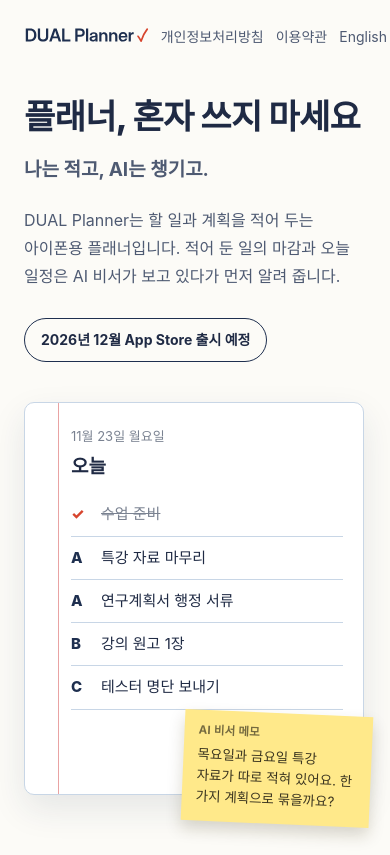
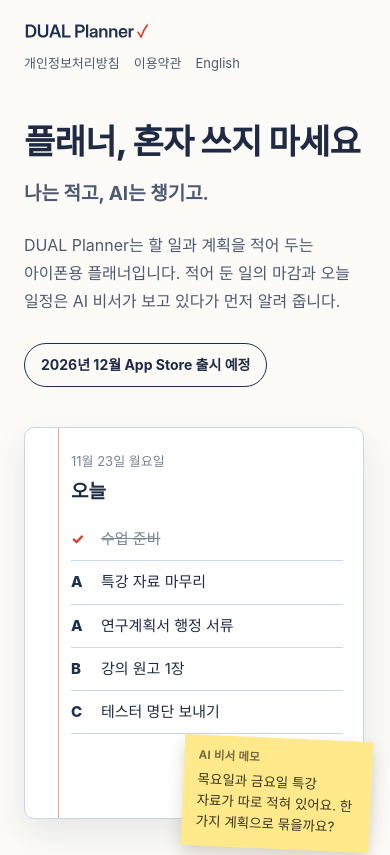
Before and after one commit to HvsOdream/planner-home, a plain HTML site: page index.html in a window 390 px wide. Shown: the top 855 px of the page. Drawn offline with Linux system fonts and the light colour scheme.

Commit message:
좁은 화면에서 머리 메뉴가 넘쳐 가로로 흔들리던 것 고침
Co-Authored-By: Claude Fable 5.2 <noreply@anthropic.com>
Claude-Session: https://claude.ai/code/session_01WW619sFvfv6NS8xEwgjvkf

```diff
--- a/style.css
+++ b/style.css
@@ -1,6 +1,7 @@
 :root { --paper:#FCFBF7; --ink:#1F2A44; --ink-2:#4E5A72; --muted:#7A8291; --rule:#C8D6E6; --margin:#E9A3A3; --cover:#1E2F4F; --check:#D7452E; --postit:#FFE98A; }
 * { margin:0; padding:0; box-sizing:border-box; }
-html { -webkit-text-size-adjust:100%; }
+html { -webkit-text-size-adjust:100%; overflow-x:clip; }
+body { overflow-x:clip; }
 body { background:var(--paper); color:var(--ink); font-family:-apple-system, BlinkMacSystemFont, 'Apple SD Gothic Neo', 'Segoe UI', 'Noto Sans KR', sans-serif; font-size:16px; line-height:1.75; word-break:keep-all; }
 a { color:var(--cover); }
 .wrap { max-width:960px; margin:0 auto; padding:0 24px; }
@@ -52,5 +53,7 @@ footer a { color:var(--ink-2); margin-right:16px; }
   .page { max-width:340px; }
   .postit { right:-8px; }
   .cols { grid-template-columns:1fr; gap:28px; }
-  .top nav a { margin-left:12px; }
+  .top { flex-wrap:wrap; gap:10px 16px; }
+  .top nav { display:flex; flex-wrap:wrap; gap:4px 14px; }
+  .top nav a { margin-left:0; font-size:13px; }
 }
```
